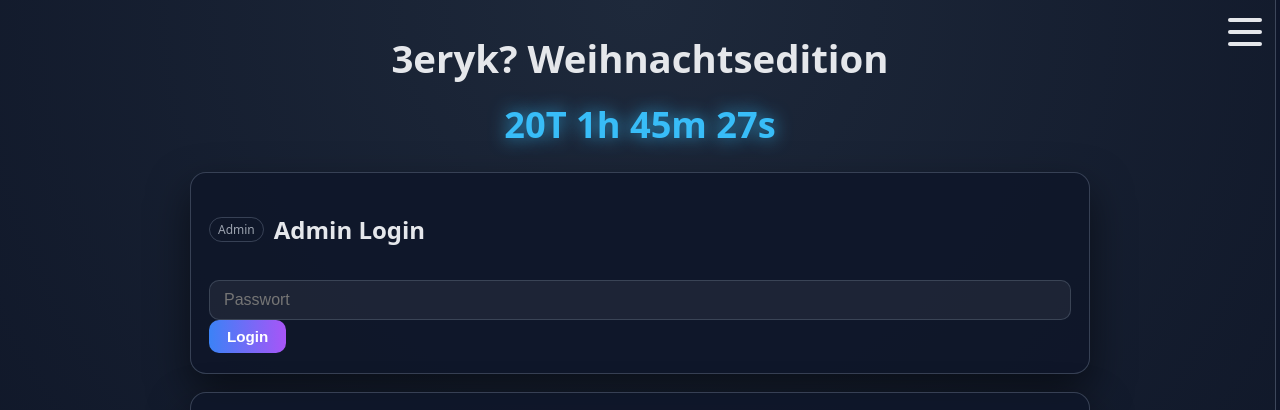
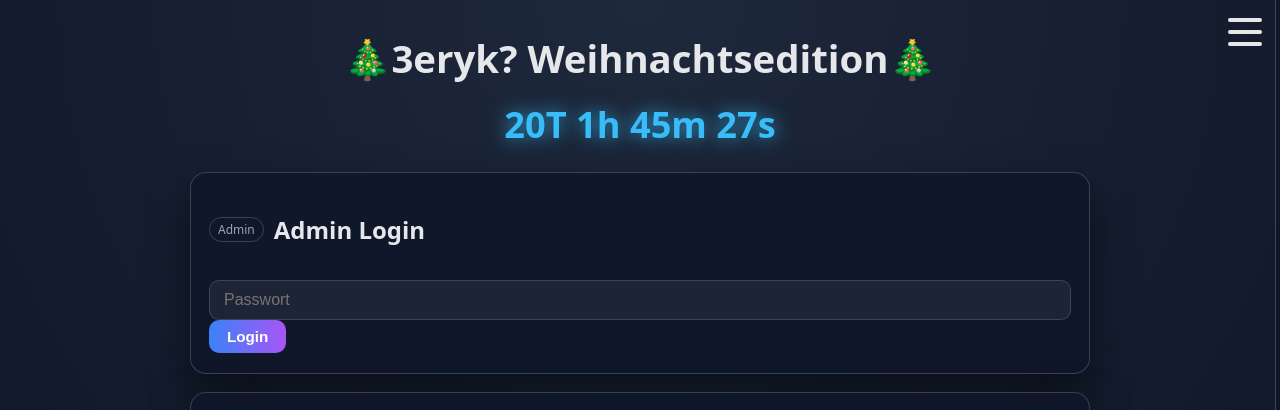
Before and after one commit to FiroTTV/Weihnachtsraetsel, a plain HTML site: page index.html in a window 1280 px wide. Shown: the top 410 px of the page. Drawn offline with Linux system fonts and the light colour scheme.

Commit message:
Update index.html

```diff
--- a/index.html
+++ b/index.html
@@ -266,7 +266,7 @@
 <div class="container">
 
   <div class="title">
-    <h1>3eryk? Weihnachtsedition</h1>
+    <h1>🎄3eryk? Weihnachtsedition🎄</h1>
     <div id="countdown"></div> <!-- FIXED: countdown element added -->
   </div>
 
```
